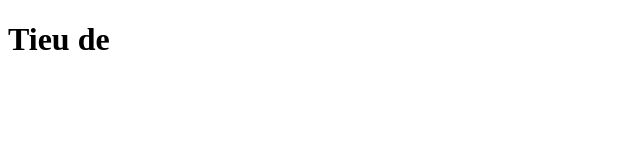
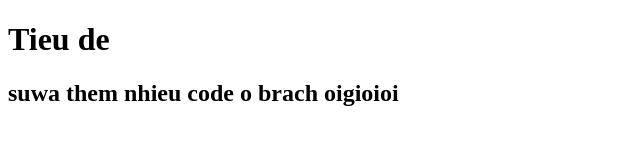
Before and after one commit to hongvan1309/duan6, a plain HTML site: page index.html in a window 1280 px wide. Shown: the whole page, without its empty margins (0-640 px from the left). Drawn offline with Linux system fonts and the light colour scheme.

Commit message:
1.brachoigioioi-commit lan 1

```diff
--- a/index.html
+++ b/index.html
@@ -7,5 +7,6 @@
 </head>
 <body>
    <h1>Tieu de</h1>
+   <h2>suwa them nhieu code o brach oigioioi</h2>
 </body>
 </html>
```
